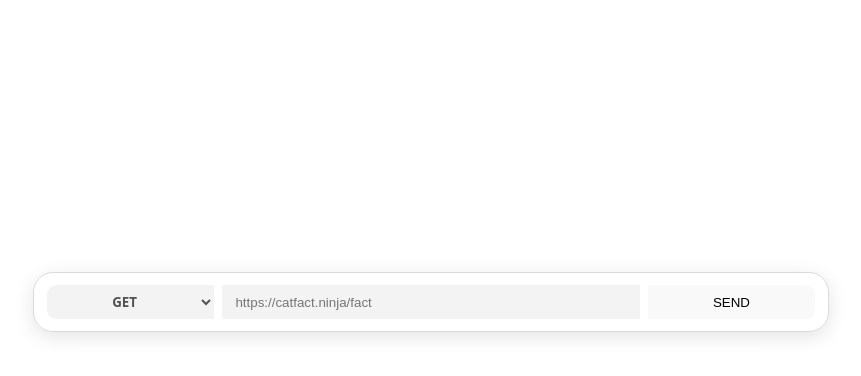
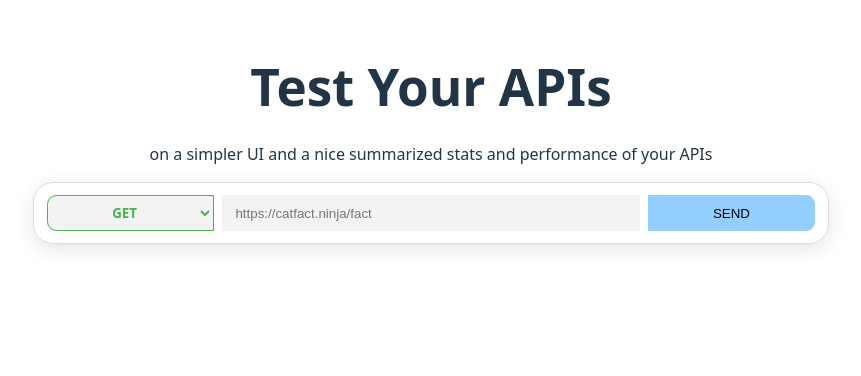
Before and after one commit to Auston-Mtabane/API_Tester, a React (Vite) app: page / in a window 1280 px wide. Shown: the top 376 px of the page, without its empty margins (209-1070 px from the left). Built offline with nearby package versions, Linux system fonts and the light colour scheme.

Commit message:
drop down color

```diff
--- a/src/App.tsx
+++ b/src/App.tsx
@@ -8,6 +8,8 @@ function App() {
 
   return (
     <>
+    <h1>Test Your APIs</h1>
+    <p>on a simpler UI and a nice summarized stats and performance of your APIs</p>
     <Request />
     <MetaData />
     <Response />
--- a/src/components/Request.tsx
+++ b/src/components/Request.tsx
@@ -1,16 +1,23 @@
+import { useState } from "react";
+import '../styles/App.css';
+
 function ApiLinkSection() {
+  const [classname,setClassname] = useState("GET");
+  const handleChange = (event:React.ChangeEvent<HTMLSelectElement>) =>{
+    const method = event.target.value;
+    setClassname(method)
+  }
   return (
       <div className="rounded-div">
         <form action="/submit" method="GET"  className="form">
-          <select name="options" id="requst-dropdown">
-            <option value="GET" id="GET">GET</option>
-            <option value="POST" id="POST">POST</option>
+          <select name="options" id="requst-dropdown" onChange={handleChange} className={classname}>
+            <option value="GET" id="GET" >GET</option>
+            <option value="POST" id="POST" >POST</option>
             <option value="PUT" id="PUT">PUT</option>
             <option value="DELETE" id="DELETE">DELETE</option>
           </select>
 
-          <input type="url" name="requestUrl" id="request-input" placeholder="https://catfact.ninja/fact
-" />
+          <input type="url" name="requestUrl" id="request-input" placeholder="https://catfact.ninja/fact" />
           <button type="submit">SEND</button>
         </form>
       </div>
--- a/src/styles/App.css
+++ b/src/styles/App.css
@@ -23,20 +23,6 @@
   gap: 0.5em;
 }
 
-.rounded-div select {
-  color: rgb(83, 83, 83);
-  font-family: inherit;
-
-  text-align: center;
-  font-weight: bolder;
-  border: none;
-  background-color: rgba(0, 0, 0, 0.046);
-
-  padding: 0.5em;
-  border-top-left-radius: .7em;
-  border-bottom-left-radius: .7em;
-
-}
 
 .rounded-div input {
   background-color: rgba(0, 0, 0, 0.046);
@@ -51,33 +37,98 @@
   border-top-right-radius: .7em;
   border-bottom-right-radius: .7em;
   transition: all 0.3s;
+  background-color: rgba(124, 196, 255, 0.82);
+
 }
-.rounded-div button:active{
+
+.rounded-div button:active {
 
   transform: scale(0.95);
 
 }
-.rounded-div button:hover{
+
+.rounded-div button:hover {
 
   background-color: rgba(91, 112, 129, 0.82);
 
 }
 
-option{
+option {
   font-weight: bolder;
   background-color: #ffffff00;
 }
-#GET{
+
+#GET {
   color: #4CAF50;
+
 }
-#POST{
+
+#POST {
   color: #007BFF;
 }
-#PUT{
+
+#PUT {
   color: #FF7F50;
 }
-#DELETE{
+
+#DELETE {
   color: #DC3545;
+}
+
+.GET {
+  color: #4CAF50;
+  font-family: inherit;
+
+  text-align: center;
+  font-weight: bolder;
+  border: 1px solid ;
+  background-color: rgba(0, 0, 0, 0.046);
+
+  padding: 0.5em;
+  border-top-left-radius: .7em;
+  border-bottom-left-radius: .7em;
+}
+
+.POST {
+  color: #007BFF;
+  font-family: inherit;
+
+  text-align: center;
+  font-weight: bolder;
+  border: 1px solid ;
+  background-color: rgba(0, 0, 0, 0.046);
+
+  padding: 0.5em;
+  border-top-left-radius: .7em;
+  border-bottom-left-radius: .7em;
+}
+
+.PUT {
+  color: #FF7F50;
+  font-family: inherit;
+
+  text-align: center;
+  font-weight: bolder;
+  border: 1px solid ;
+  background-color: rgba(0, 0, 0, 0.046);
+
+  padding: 0.5em;
+  border-top-left-radius: .7em;
+  border-bottom-left-radius: .7em;
+}
+
+.DELETE {
+  color: #f76778;
+  font-family: inherit;
+
+  text-align: center;
+  font-weight: bolder;
+  border: 1px solid ;
+  background-color: rgba(0, 0, 0, 0.046);
+
+  padding: 0.5em;
+  border-top-left-radius: .7em;
+  border-bottom-left-radius: .7em;
 }
 
 
--- a/src/styles/index.css
+++ b/src/styles/index.css
@@ -28,15 +28,15 @@ a:hover {
 body {
   margin: 0;
   display: flex;
-  place-items: center;
   min-width: 320px;
   min-height: 100vh;
 }
 
 h1 {
   font-size: 3.2em;
-  line-height: 1.1;
+  line-height: 0.8;
 }
+
 
 
 
```
